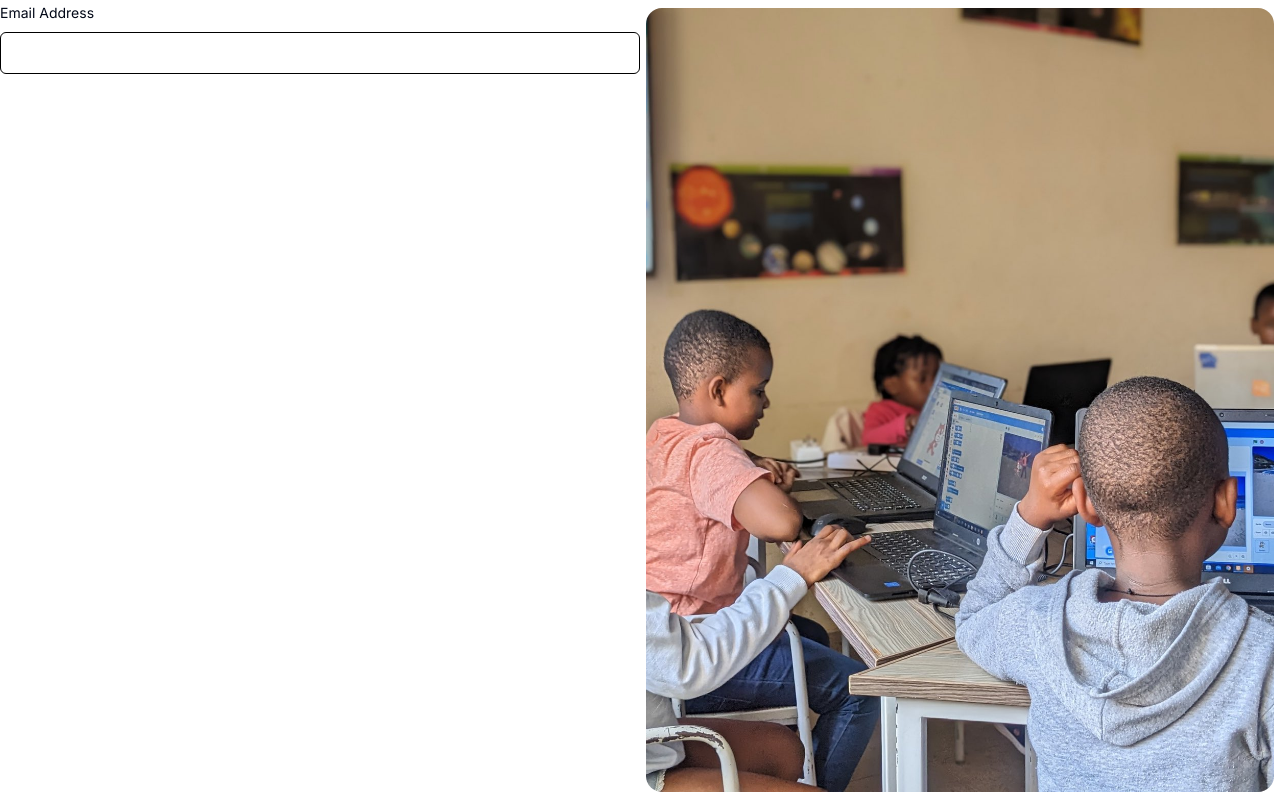
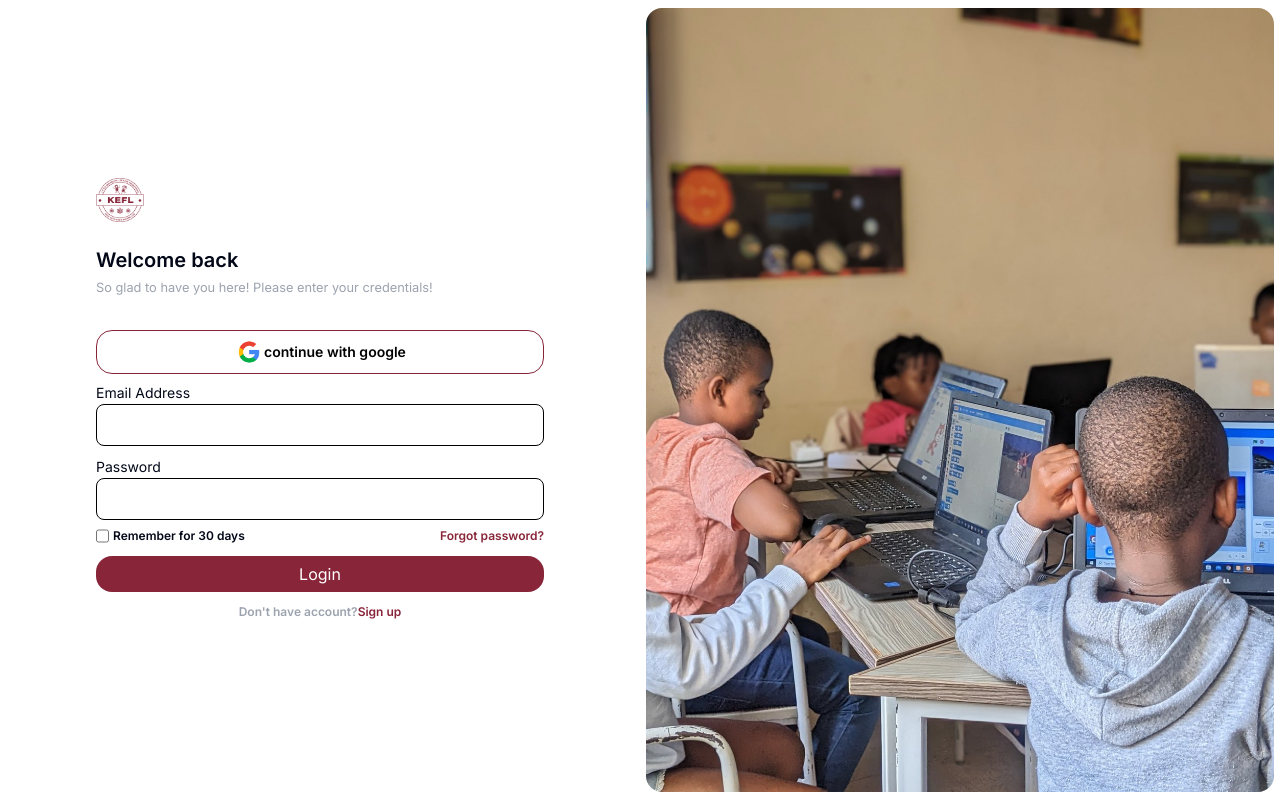
Before and after one commit to Richard7359/keza, a Next.js app: page /auth/login in a window 1280 px wide. Built offline with nearby package versions, Linux system fonts and the light colour scheme.

Commit message:
login page

```diff
--- a/app/auth/login/page.tsx
+++ b/app/auth/login/page.tsx
@@ -1,31 +1,53 @@
 import Image from "next/image";
 import bootcamp from "../../images/bootcamp-image-2.jpg";
-import TextIpunt from "@/app/components/input";
+import Google from "../../images/google.png";
+import Keza_logo from "../../images/burgundy-logo.webp";
 
 const page = () => {
   return (
     <div className="grid grid-cols-2 h-[100vh]">
       <div className="bg-green flex">
         <div className="bg-white w-full">
+          <div></div>
           {/* <div className="flex content-center justify-center rounded-l-md bg-white"> */}
           <div className="">
-            {/* <h1 className="text-xl font-semibold">Welcome back</h1>
-            <small className="text-gray-400 bg-green">
-              Welcome back! Please enter your details
-            </small> */}
+            <div className="flex justify-center items-center h-[100vh]">
+              <div className="w-[70%] ">
+                <a href="/">
+                <Image
+                  src={Keza_logo}
+                  alt="KEFL Logo image"
+                  className="w-15 md:w-12 object-cover cursor-pointer mb-6"
+                />
+                </a>
+                <h1 className="text-xl font-semibold">Welcome back</h1>
+                <small className="text-gray-400 text-center">
+                  So glad to have you here! Please enter your credentials!{" "}
+                </small>
+                <br />
+                <button className="flex justify-center items-center mb-1.5 mt-8 w-full text-center text-black font-semibold text-sm border border-burgundy cursor-pointer  px-2 py-1.5 rounded-2xl">
+                  <Image
+                    src={Google}
+                    alt="google image image"
+                    className="w-[30px] h-[30px] rounded-lg bg-red-500"
+                  />
+                  continue with google
+                </button>
                 <label className="text-sm">Email Address</label>
-                <input type="text" className="w-full p-2 mt-2 rounded-md border border-black" />
-
-            {/* <form className="">
-              <div className="w-full">
-                <label className="text-sm">Email Address</label>
-                <input type="text" className="w-full p-2 mt-2 rounded-md border border-black" />
-              </div>
+                <input
+                  type="text"
+                  className="w-full p-2 mb-2 rounded-lg border border-black"
+                />
+                <label className="text-sm">Password</label>
+                <input
+                  type="text"
+                  className="w-full p-2 mb-2 rounded-lg border border-black"
+                />
                 <div className="mb-3 flex flex-wrap content-center">
                   <input
                     id="remember"
                     type="checkbox"
-                  className="mr-1 checked:bg-purple-700"
+                    className="mr-1 checked:text-burgundy"
                   />{" "}
                   <label
                     htmlFor="remember"
@@ -33,28 +55,30 @@ const page = () => {
                   >
                     Remember for 30 days
                   </label>
-                <a href="#" className="text-xs font-semibold text-purple-700">
+                  <a href="#" className="text-xs font-semibold text-burgundy">
                     Forgot password?
                   </a>
                 </div>
-
-              <div className="mb-3">
-                <button className="mb-1.5 block w-full text-center text-white bg-purple-700 hover:bg-purple-900 px-2 py-1.5 rounded-md">
-                  Sign in
+                <button className="mb-1.5 block w-full text-center text-white bg-burgundy cursor-pointer hover:bg-burgundy-light text-black px-2 py-1.5 rounded-2xl">
+                  Login
                 </button>
-                <button className="flex flex-wrap justify-center w-full border border-gray-300 hover:border-gray-500 px-2 py-1.5 rounded-md">
-                </button>
-              </div>
-            </form> */}
-
-            {/* <div className="text-center">
+                <div className="text-center">
                   <span className="text-xs text-gray-400 font-semibold">
                     Don&apos;t have account?
                   </span>
-              <a href="#" className="text-xs font-semibold text-purple-700">
+                  {/* <a
+                    href="/auth/signup"
+                    className="text-xs font-semibold text-burgundy"
+                  > */}
+                  <a
+                    href="#"
+                    className="text-xs font-semibold text-burgundy"
+                  >
                     Sign up
                   </a>
-            </div> */}
+                </div>
+              </div>
+            </div>
           </div>
         </div>
       </div>
```
Also changed, not shown: app/images/google.png (added), app/images/image2.png (renamed from app/images/image.png). Lines whose indentation alone changed are shown as unchanged.
